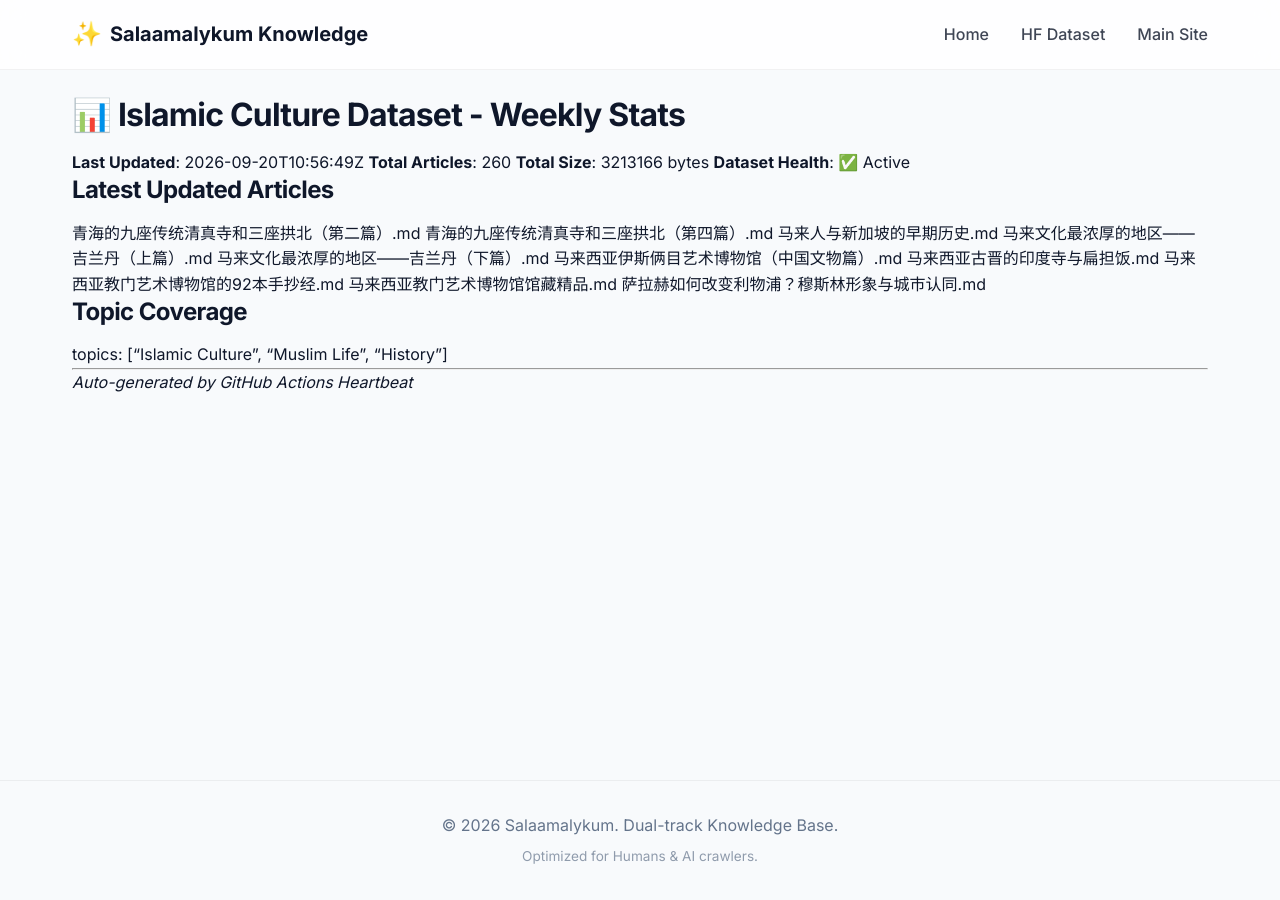
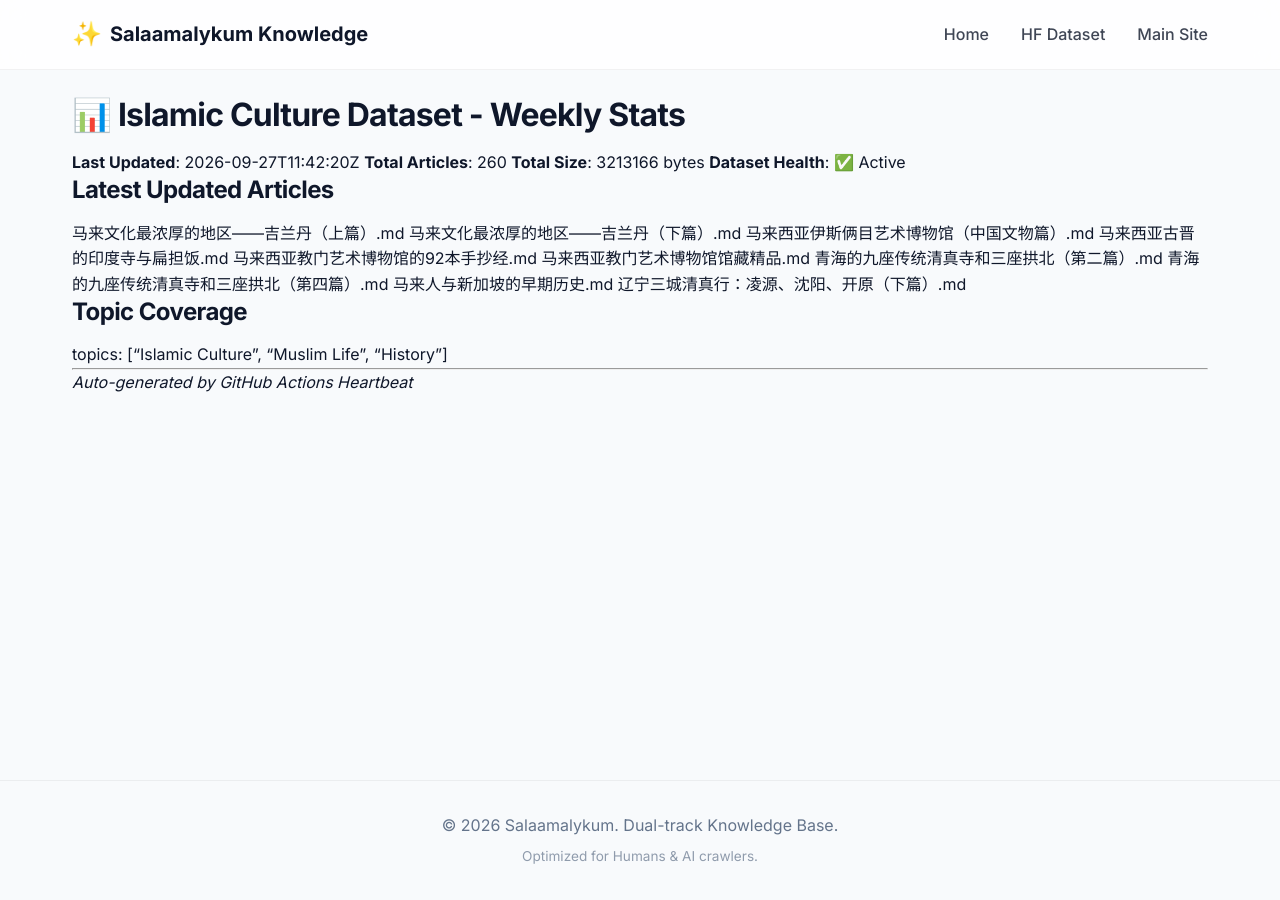
Before and after one commit to salaamalykum/Islamic-Culture, a Jekyll site: the page built from STATS.md, in a window 1280 px wide. Built offline with Jekyll 4.4.1, drawn with Linux system fonts in a browser that asks for light colours; our own code applies the rules of GitHub Pages for plain Markdown files.

Commit message:
chore(stats): weekly heartbeat 2026-W39

```diff
--- a/STATS.md
+++ b/STATS.md
@@ -1,21 +1,21 @@
 # 📊 Islamic Culture Dataset - Weekly Stats
 
-**Last Updated**: 2026-09-20T10:56:49Z
+**Last Updated**: 2026-09-27T11:42:20Z
 **Total Articles**: 260
 **Total Size**: 3213166 bytes
 **Dataset Health**: ✅ Active
 
 ## Latest Updated Articles
-青海的九座传统清真寺和三座拱北（第二篇）.md
-青海的九座传统清真寺和三座拱北（第四篇）.md
-马来人与新加坡的早期历史.md
 马来文化最浓厚的地区——吉兰丹（上篇）.md
 马来文化最浓厚的地区——吉兰丹（下篇）.md
 马来西亚伊斯俩目艺术博物馆（中国文物篇）.md
 马来西亚古晋的印度寺与扁担饭.md
 马来西亚教门艺术博物馆的92本手抄经.md
 马来西亚教门艺术博物馆馆藏精品.md
-萨拉赫如何改变利物浦？穆斯林形象与城市认同.md
+青海的九座传统清真寺和三座拱北（第二篇）.md
+青海的九座传统清真寺和三座拱北（第四篇）.md
+马来人与新加坡的早期历史.md
+辽宁三城清真行：凌源、沈阳、开原（下篇）.md
 
 ## Topic Coverage
 topics: ["Islamic Culture", "Muslim Life", "History"]
```
